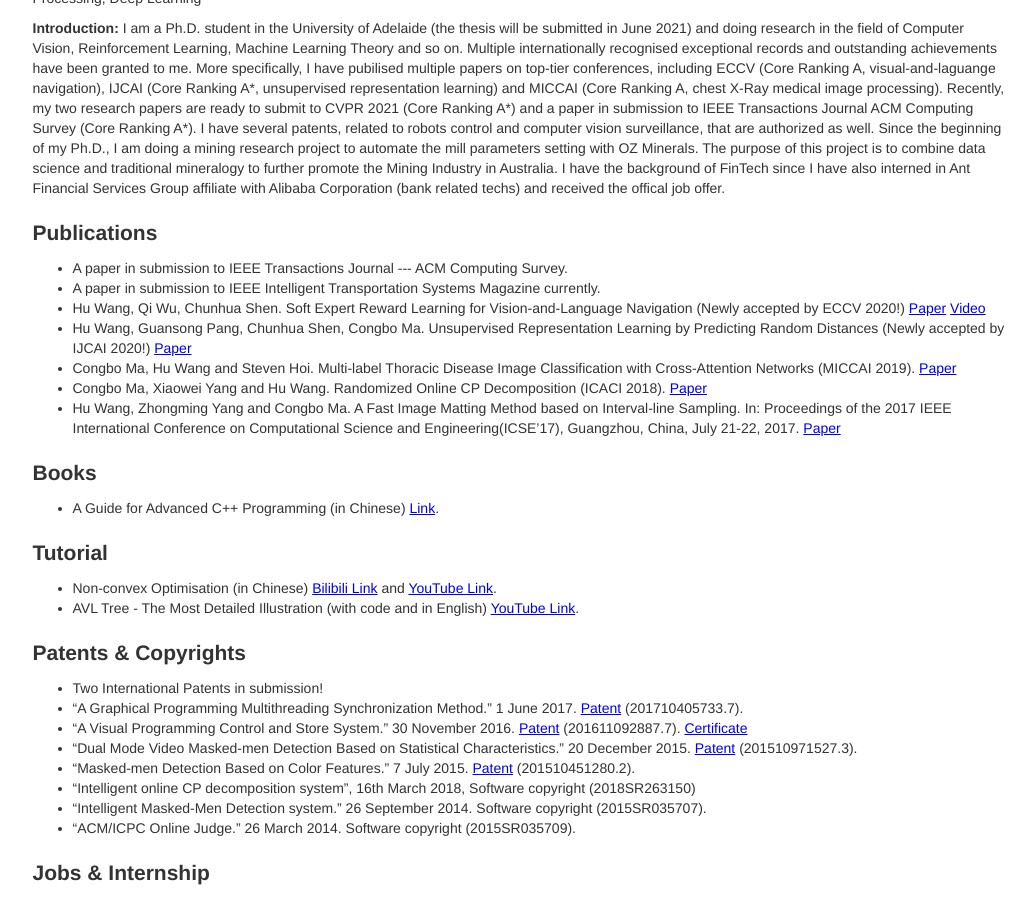
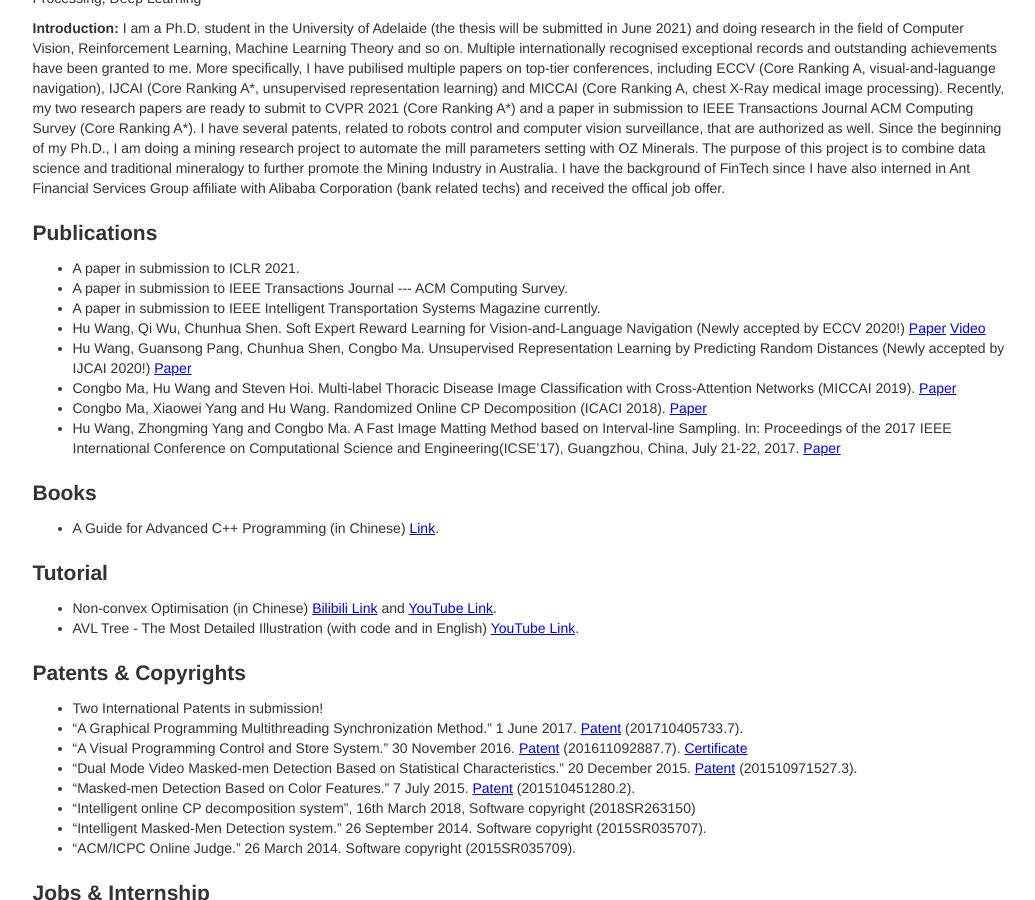
Before and after one commit to billhhh/whblog-omega, a Jekyll site: the page res/index.html, which Jekyll copies as it is, in a window 1280 px wide and 900 px high, scrolled down 312 px. Shown: the whole window, without its empty margins (120-1155 px from the left). Built offline with Jekyll 4.4.1, drawn with Linux system fonts in a browser that asks for light colours.

Commit message:
Update index.html

```diff
--- a/res/index.html
+++ b/res/index.html
@@ -56,6 +56,9 @@
 	  <h2>Publications</h2>
       <div class="row">
         <ul>
+	  <li>
+            A paper in submission to ICLR 2021.
+          </li>
 	  <li>
             A paper in submission to IEEE Transactions Journal --- ACM Computing Survey.
           </li>
```
